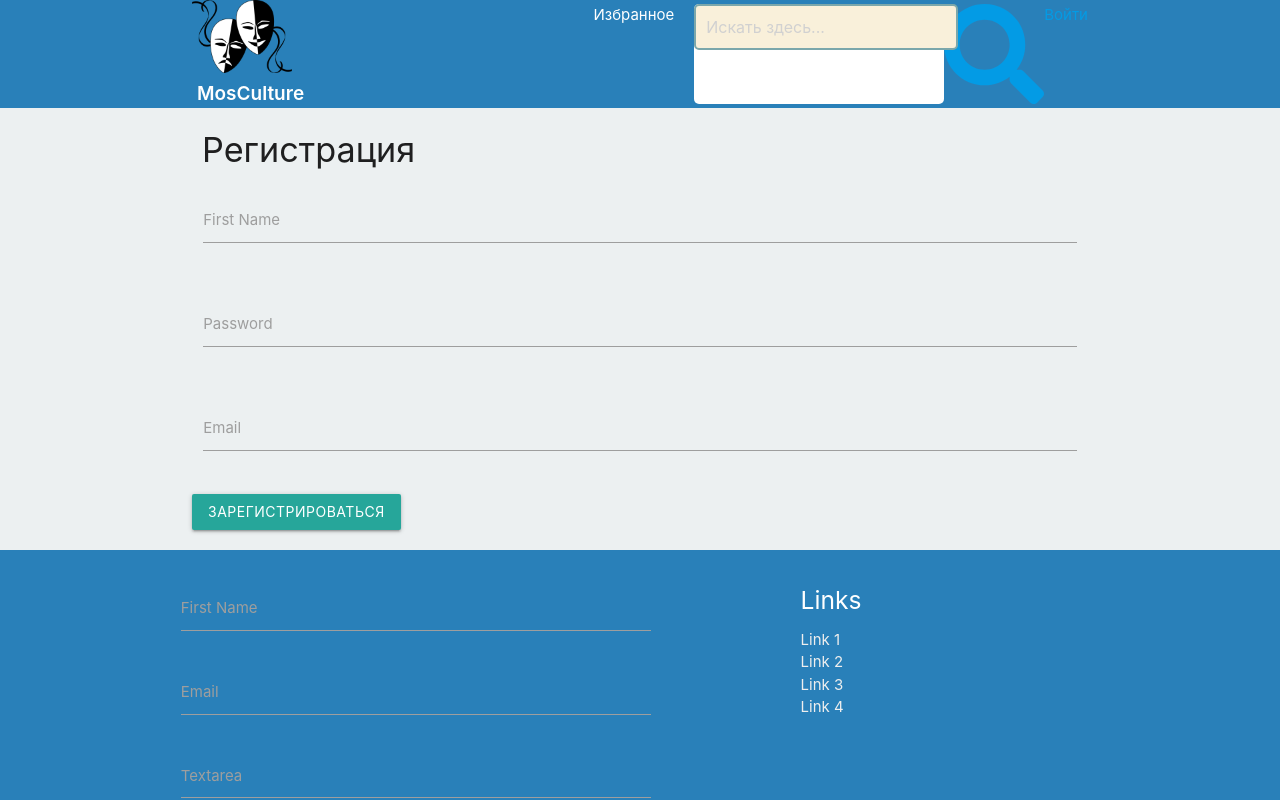
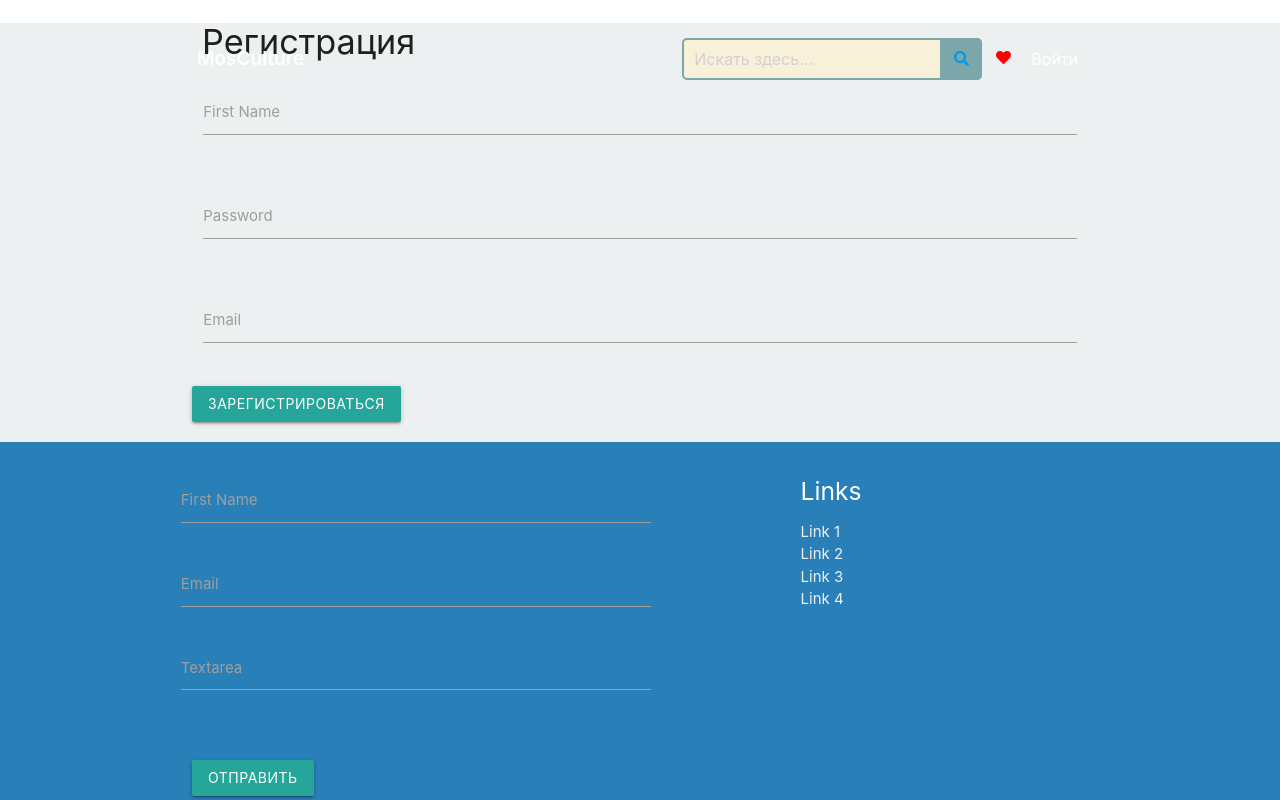
Before and after one commit to ahren-stringer/Moscow-Cinemas, a React (Create React App) app in the folder client/: page /register in a window 1280 px wide. Shown: the top 800 px of the page. Built offline with nearby package versions, Linux system fonts and the light colour scheme.

Commit message:
styles on main page

```diff
--- a/client/src/App.css
+++ b/client/src/App.css
@@ -1,5 +1,12 @@
 .App{
   background-color: #ecf0f1;
+  position: relative;
+}
+.Header{
+  position: absolute;
+  width: 100%;
+  z-index: 1;
+  margin-top: 15px;
 }
 .container{
   max-width: 1200px;
--- a/client/src/Components/Header/Header.css
+++ b/client/src/Components/Header/Header.css
@@ -1,6 +1,5 @@
-.header{
-    background-color: #2980b9;
-}
+* {box-sizing: border-box;}
+
 .header__wrapper{
     display: flex;
     justify-content: space-between;
@@ -15,7 +14,7 @@ font-size: 19px;
 font-weight: 600;
 padding-left: 5px;
 }
-.counter{
+.liked{
    display: flex;
    color: #fff;
 }
@@ -25,18 +24,33 @@ padding-left: 5px;
     padding-right: 10px;
 }
 .searching__form{
-    display: flex;
+    margin-left: auto;
+    margin-right: 14px;
 }
 .search{
-    background: #fff;
+    /* background: #fff;
     width: 250px;
     margin-left: 10px;
     position: relative;
-    border-radius: 5px;
+    border-radius: 5px; */
+    position: relative;
+  width: 300px;
+  margin: 0 auto;
 }
-.search input{
+/* .search input{
     margin: 0;
     height: 2em;
+} */
+.search__btn{
+    position: absolute;
+    top: 0;
+    right: 0px;
+    width: 42px;
+    height: 42px;
+    border: none;
+    background: #7BA7AB;
+    border-radius: 0 5px 5px 0;
+    cursor: pointer;
 }
 .search ul{
     position: absolute;
@@ -55,3 +69,8 @@ a.active{
     margin: 0;
     height: 2em;
 }
+.auth__btn{
+    margin: 0 10px;
+    color: white;
+    font-size: 16px;
+}
--- a/client/src/Components/Header/Header.jsx
+++ b/client/src/Components/Header/Header.jsx
@@ -7,6 +7,8 @@ import { SearchChange } from '../../redux/navReduser';
 import { setSearched, toggleList, loadList, setReqNumber, setSearchedArr } from '../../redux/headerReduser';
 import { logout } from '../../redux/authReduser';
 import logo from '../../img/logo.png'
+import { FontAwesomeIcon } from '@fortawesome/react-fontawesome';
+import { faHeart } from '@fortawesome/free-solid-svg-icons'
 
 class Header extends React.Component {
   state = {
@@ -37,25 +39,28 @@ class Header extends React.Component {
           <div className='header__wrapper'>
             <NavLink to='/' activeClassName='active'>
               <div>
-                <div>
+                {/* <div>
                   <img src={logo}
                     className='img__logo' />
-                </div>
+                </div> */}
                 <span className='logo__title'>
                   MosCulture
                 </span>
               </div>
             </NavLink>
-            <div className='counter'>
+            {/* <div className='counter'> */}
+              <SearchingForm {...this.props} />
               <div className="liked">
-                <NavLink to={'/liked' + (!this.state.favorteArr[0] ? '' : ('/' + this.state.favorteArr[0][0]))}>Избранное</NavLink>{this.props.counter}
+                <NavLink to={'/liked' + (!this.state.favorteArr[0] ? '' : ('/' + this.state.favorteArr[0][0]))}>
+                  <FontAwesomeIcon icon={faHeart} style={{ color: 'red' }} />
+                </NavLink>
+                {this.props.counter}
               </div>
-              <SearchingForm {...this.props} />
-              {!this.props.token ? <NavLink to='/auth'>Войти</NavLink> :
-                <span href='/'
+              {!this.props.token ? <NavLink to='/auth' className='auth__btn'>Войти</NavLink> :
+                <span className='auth__btn' href='/'
                   onClick={this.props.logout}
                 >Выход</span>}
-            </div>
+             {/* </div> */}
           </div>
         </div>
       </div>
--- a/client/src/Components/Header/SearchingForm.jsx
+++ b/client/src/Components/Header/SearchingForm.jsx
@@ -70,11 +70,17 @@ const SearchingForm = (props) => {
                     outline: 'none',
                     background: '#F9F0DA',
                     color: '#9E9C9C',
+                    boxSizing: 'inherit'
                 }}
                 name="s"
                 placeholder="Искать здесь..."
             />
-            {props.isListLoading ? <div>!!!!!!!!!!</div>
+            <button className='search__btn'>
+            <NavLink to={"/search/" + props.newSearchText} onClick={CloseList}>
+                <FontAwesomeIcon icon={faSearch} />
+            </NavLink>
+        </button>
+            {/* {props.isListLoading ? <div>!!!!!!!!!!</div>
                 : <ul className="collection">
                     {(props.isClosed && searched.length == 0) ? null :
                         searched.request.map((item, index) => {
@@ -86,11 +92,8 @@ const SearchingForm = (props) => {
                         })
                     }
                 </ul>
-            }
+            } */}
         </div>
-        <NavLink to={"/search/" + props.newSearchText} onClick={CloseList}>
-            <FontAwesomeIcon icon={faSearch} style={{fontSize:'100px'}} />
-        </NavLink>
     </div>)
 }
 
--- a/client/src/Components/MainPage/MainPage.css
+++ b/client/src/Components/MainPage/MainPage.css
@@ -2,6 +2,34 @@
     margin: 0 auto;
     text-align: center;
 }
+.title__slide-1,
+.title__slide-2,
+.title__slide-3{
+    max-width: 1720px;
+    min-height: 450px;
+    width: 100%;
+    background-size: cover;
+    background-position: center center;
+    color: white;
+    position: relative,
+}
+.title__slide-1{
+    background-image: url(https://ic.pics.livejournal.com/cultura_v_msc/78442067/33559/33559_original.jpg);
+}
+.title__slide-2{
+    background-image: url(https://b1.m24.ru/c/1114597.jpg);
+}
+.title__slide-3{
+    background-image: url(https://irkutsk.megafon.ru/download/~federal/~federal/images/mobid.jpg);
+}
+/* .title__slide-container-2,
+.title__slide-container-3{
+    position: absolute;
+    top: 50%;
+    left: 50%;
+    margin-right: -50%;
+    transform: translate(-50%, -50%);
+} */
 .place__type-wrapper{
     margin: 50px auto;
 }
--- a/client/src/Components/MainPage/MainPage.jsx
+++ b/client/src/Components/MainPage/MainPage.jsx
@@ -16,8 +16,8 @@ function MainPage(props) {
         slidesToShow: 1,
         slidesToScroll: 1,
         arrows: false,
-        autoplay:true,
-        autoplaySpeed: 5000
+        // autoplay:true,
+        // autoplaySpeed: 5000
     };
 
     let [categores, setCategores] = useState([
@@ -34,7 +34,7 @@ function MainPage(props) {
         {
             category: "Галереи",
             categoryUrl: "galleries",
-            img: "https://encrypted-tbn0.gstatic.com/images?q=tbn:ANd9GcSU0kPJr1Y_Uo5Dx4zhW-OrIq91A1hz9Xjy4A&usqp=CAU"
+            img: "https://upload.wikimedia.org/wikipedia/commons/0/06/The_State_Tretyakov_Gallery.jpg"
         },
         {
             category: "Музеи",
@@ -56,30 +56,50 @@ function MainPage(props) {
 
     return (
         <div>
-            <div className='container'>
-                <div className='title'>
-                    <Slider {...settings}>
-                        <div>
-                            <h3>Добро пожаловать на MosCulture</h3>
+            <div className='title'>
+                <Slider {...settings}>
+                    <div className='title__slide-1'>
+                        {/* <h3>Добро пожаловать на MosCulture</h3>
                             <div>
                                 Сайт о местах культурного наследия России и Мира
-                            </div>
-                        </div>
-                        <div>
+                            </div> */}
+                    </div>
+                    <div style={{position:'static'}}>
+                    <div className='title__slide-2' style={{position: 'relative'}}>
+                        <div className='title__slide-container-2'
+                        style={{position: 'absolute',
+                            top: '50%',
+                            left: '50%',
+                            marginRight: '-50%',
+                            transform: 'translate(-50%, -50%)'}}
+                            >
                             <h3>Будьте в курсе событий</h3>
                             <div>
                                 К вашему вниманию представлена актуализированная информация о культырных местах москвы
                             </div>
                         </div>
-                        <div>
+                    </div>
+                    </div>
+
+                    <div style={{position:'static'}}>
+                    <div className='title__slide-3' style={{position: 'relative'}}>
+                        <div className='title__slide-container-3'
+                        style={{position: 'absolute',
+                            top: '50%',
+                            left: '50%',
+                            marginRight: '-50%',
+                            transform: 'translate(-50%, -50%)'}}
+                            >
                             <h3>Делитесь отзывами</h3>
                             <div>
                                 Здесь вы можете смотреть и оставлять отзывы
                             </div>
                         </div>
-                    </Slider>
-                </div>
-
+                    </div>
+                    </div>
+                </Slider>
+            </div>
+            <div className='container'>
                 <div className='place__type-wrapper'>
                     {
                         categores
```
